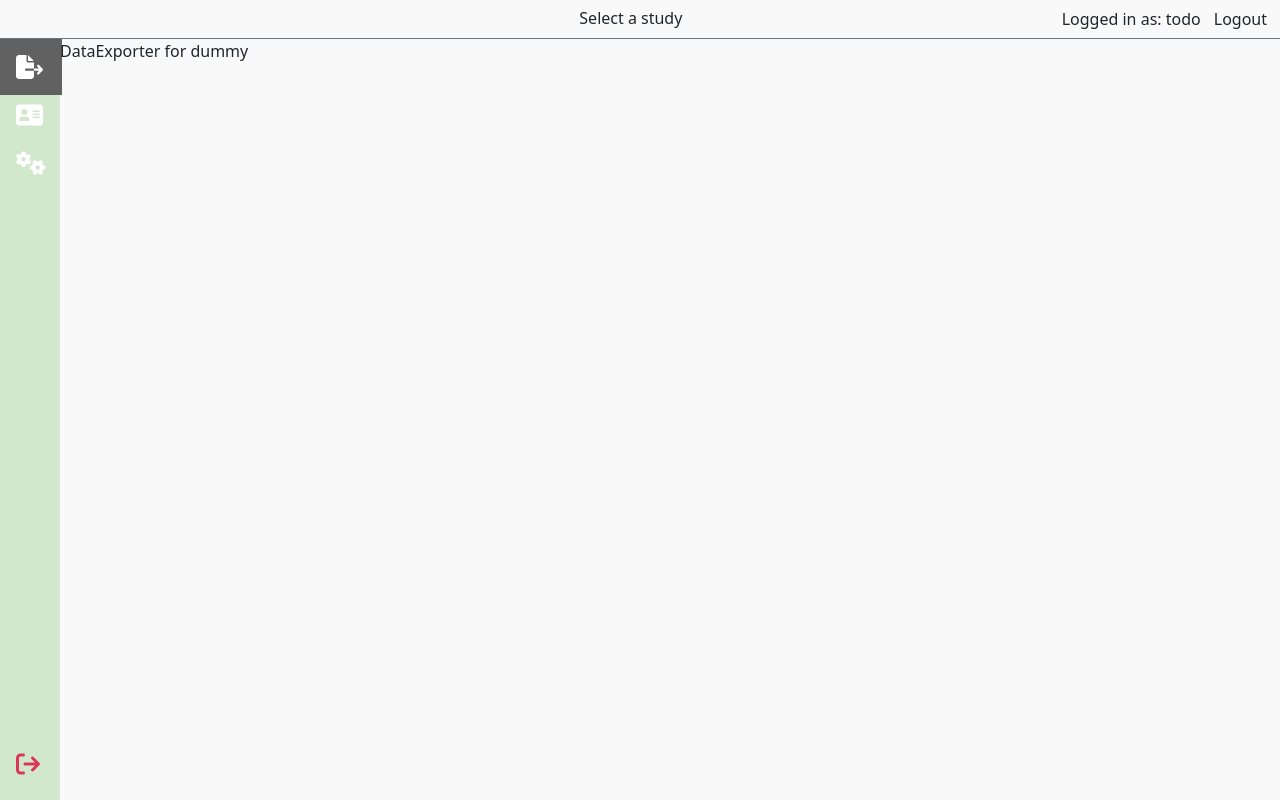
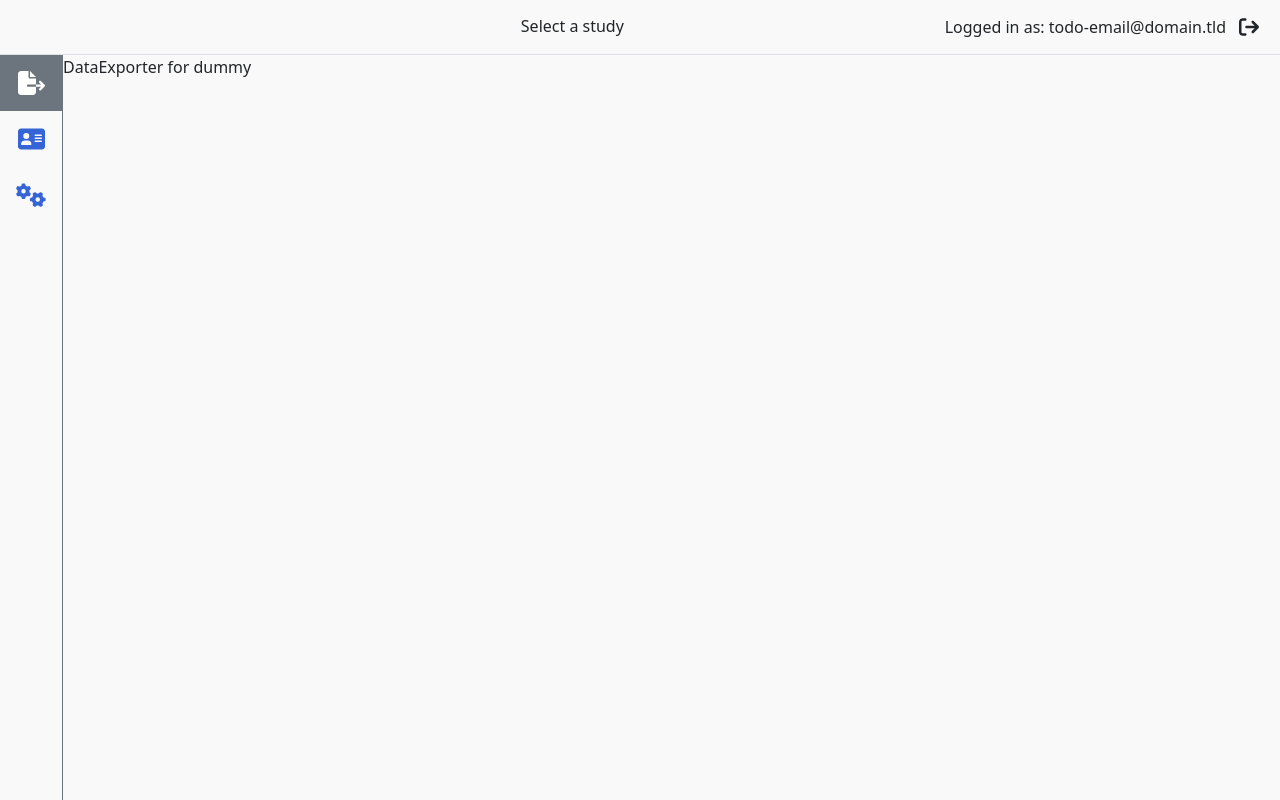
Before and after one commit to tekenradar/researcher-ui, a React (Create React App) app: page /studies/dummy/exporter in a window 1280 px wide. Built offline with nearby package versions, Linux system fonts and the light colour scheme.

Commit message:
improve navigation menu colors and behaviour

```diff
--- a/src/components/Appbar.tsx
+++ b/src/components/Appbar.tsx
@@ -2,30 +2,44 @@ import React from "react";
 import { useAppContext } from "../hooks/useAppContext";
 import clsx from "clsx";
 import { useStudyColorClassnames } from "../hooks/useStudyColorClassnames";
+import { NavLink } from "react-router-dom";
+import { FontAwesomeIcon } from "@fortawesome/react-fontawesome";
+import { faArrowLeft, faArrowRightFromBracket } from "@fortawesome/free-solid-svg-icons";
 
 const Appbar: React.FC = () => {
   const appContext = useAppContext();
-  const { bgColor, color } = useStudyColorClassnames();
+  const { bgColor, color, borderClassName } = useStudyColorClassnames();
 
   const studyName = appContext.studyInfo ? appContext.studyInfo.name : 'Select a study';
 
+  const exitStudyButton = <div style={{ width: 200 }}>
+    {appContext.studyInfo !== undefined ? <NavLink className={clsx(
+      "nav-link",
+      color
+    )} to="../">
+      <FontAwesomeIcon className="fa-lg me-2" icon={faArrowLeft} />
+      Exit Study
+    </NavLink> : null}
+
+  </div>
+
   return (
     <div className={clsx(
-      "border-bottom border-secondary d-flex align-items-center",
+      "border-bottom d-flex align-items-center py-2",
       bgColor,
-      color
+      color,
+      borderClassName,
     )}>
-      <div style={{ width: 200 }}>
+      {exitStudyButton}
+      <h1 className={clsx(
+        "flex-grow-1 text-center h6 m-0",
+        color,
+      )}>{studyName}</h1>
 
-      </div>
-      <div className="flex-grow-1 text-center">
-        <h1 className={clsx(
-          "h6 m-0",
-          color,
-        )}>{studyName}</h1>
-      </div>
-      <span>Logged in as: {"todo"}</span>
-      <button className="btn">Logout</button>
+      <span>Logged in as: {"todo-email@domain.tld"}</span>
+      <button className={clsx("btn", color)}>
+        <FontAwesomeIcon className="fa-lg me-2" icon={faArrowRightFromBracket} />
+      </button>
     </div>
   );
 };
--- a/src/components/study/NavigationMenu.tsx
+++ b/src/components/study/NavigationMenu.tsx
@@ -1,58 +1,78 @@
 import clsx from "clsx";
 import React from "react";
-import { Nav } from "react-bootstrap";
+import { Nav, OverlayTrigger, Tooltip } from "react-bootstrap";
 import { NavLink } from "react-router-dom";
 import { FontAwesomeIcon } from "@fortawesome/react-fontawesome";
 import { faFileExport } from "@fortawesome/free-solid-svg-icons";
 import { faAddressCard } from "@fortawesome/free-solid-svg-icons";
 import { faGears } from "@fortawesome/free-solid-svg-icons";
-import { faArrowRightFromBracket } from "@fortawesome/free-solid-svg-icons";
-import "../../stylesheets/css/components/study/NavigationMenu.css";
 import { useStudyColorClassnames } from "../../hooks/useStudyColorClassnames";
+import { IconProp } from "@fortawesome/fontawesome-svg-core";
 
 interface NavigationMenuProps { }
 
+interface NavMenuItemProps {
+  tooltip: string;
+  to: string;
+  icon: IconProp;
+  bgColorClass: string;
+  colorClass: string;
+}
+
+const NavMenuItem: React.FC<NavMenuItemProps> = (props) => {
+  return <OverlayTrigger
+    placement="right"
+    overlay={
+      <Tooltip>{props.tooltip}</Tooltip>
+    }
+  >
+    <NavLink
+      className={({ isActive }) =>
+        clsx("nav-link py-3 text-center scale-effect-on-hover", props.colorClass, { ["active text-white bg-secondary fw-bold " + props.bgColorClass]: isActive })
+      }
+      to={props.to} //  "settings"
+    >
+      <FontAwesomeIcon className="fa-xl icon" icon={props.icon} />
+    </NavLink>
+  </OverlayTrigger>
+}
+
 
 const NavigationMenu: React.FC<NavigationMenuProps> = (props) => {
-  const { bgColor, color } = useStudyColorClassnames();
+  const { bgColor, color, bgDarkColor, borderClassName, btnClassName } = useStudyColorClassnames();
 
   return (
     <div
-      className={`${bgColor} ${color} border-end h-100 alert-study-tekenradar d-flex flex-column`}
-      style={{ minHeight: "100%", width: 60 }}
+      className={clsx(
+        "border-end border-secondary h-100 d-flex flex-colum",
+        borderClassName,
+        color,
+        bgColor,
+      )}
+      style={{ minHeight: "100%" }}
     >
       <Nav className="flex-column flex-grow-1">
-        <NavLink
-          className={({ isActive }) =>
-            clsx("nav-link", { "active fw-bold": isActive })
-          }
-          style={{ paddingTop: "1rem", paddingBottom: "1rem" }}
+        <NavMenuItem
+          tooltip="Data Exporter"
+          colorClass={color}
+          bgColorClass={bgDarkColor}
           to="exporter"
-        >
-          <FontAwesomeIcon className="fa-xl icon" icon={faFileExport} />
-        </NavLink>
-        <NavLink
-          className={({ isActive }) =>
-            clsx("nav-link", { "active fw-bold": isActive })
-          }
-          style={{ paddingBottom: "1rem" }}
+          icon={faFileExport}
+        />
+        <NavMenuItem
+          tooltip="Participant Records"
+          colorClass={color}
+          bgColorClass={bgDarkColor}
           to="participant-records"
-        >
-          <FontAwesomeIcon className="fa-xl icon" icon={faAddressCard} />
-        </NavLink>
-        <NavLink
-          className={({ isActive }) =>
-            clsx("nav-link", { "active fw-bold": isActive })
-          }
-          style={{ paddingBottom: "1rem" }}
+          icon={faAddressCard}
+        />
+        <NavMenuItem
+          tooltip="Study Settings"
+          colorClass={color}
+          bgColorClass={bgDarkColor}
           to="settings"
-        >
-          <FontAwesomeIcon className="fa-xl icon" icon={faGears} />
-        </NavLink>
-        <div className="flex-grow-1"></div>
-        <NavLink className={"nav-link text-danger pb-4 fw-bold"} to="../">
-          <FontAwesomeIcon className="fa-xl" icon={faArrowRightFromBracket} />
-        </NavLink>
+          icon={faGears}
+        />
       </Nav>
     </div>
   );
--- a/src/hooks/useStudyColorClassnames.ts
+++ b/src/hooks/useStudyColorClassnames.ts
@@ -4,18 +4,27 @@ import { useAppContext } from "./useAppContext";
 export const useStudyColorClassnames = (): {
   bgColor: string;
   color: string;
+  bgDarkColor: string;
+  borderClassName: string;
+  btnClassName: string;
 } => {
   const appContext = useAppContext();
 
   if (appContext.studyKey === undefined) {
     return {
       bgColor: `bg-white`,
-      color: `text-dark`
+      color: `text-dark`,
+      bgDarkColor: 'bg-primary',
+      borderClassName: 'border-secondary',
+      btnClassName: 'btn-primary',
     }
   }
 
   return {
     bgColor: `alert-study-${appContext.studyKey}`,
-    color: `text-study-${appContext.studyKey}`
+    bgDarkColor: `bg-study-${appContext.studyKey}`,
+    color: `text-study-${appContext.studyKey}`,
+    borderClassName: `border-study-${appContext.studyKey}`,
+    btnClassName: `btn-study-${appContext.studyKey}`,
   }
 }
--- a/src/stylesheets/scss/AppTheme.scss
+++ b/src/stylesheets/scss/AppTheme.scss
@@ -15,28 +15,6 @@ $theme-colors: (
   "warning": $warning,
   "danger": $danger,
 );
-$gradients: (
-  ) !default;
-$gradients: map-merge((firstStudyColor: linear-gradient(to right, #4c515f, #4286f4),
-      secondStudyColor: linear-gradient(to right, #0a504a, #38ef7d),
-      thirdStudyColor: linear-gradient(to right, #a86008, #ffba56),
-      fourthStudyColor: linear-gradient(135deg, #23bdb8 0%, #43e794 100%),
-    ), $gradients
-);
-
-@mixin bg-gradient($gradient) {
-
-  background: $gradient;
-
-}
-
-.firstStudyTheme {
-  @include bg-gradient(map-get($gradients, firstStudyColor));
-}
-
-.secondStudyTheme {
-  @include bg-gradient(map-get($gradients, secondStudyColor));
-}
 
 $custom-colors: (
   "study-tekenradar": #1C8E00,
@@ -46,4 +24,13 @@ $custom-colors: (
 // Merge the maps
 $theme-colors: map-merge($theme-colors, $custom-colors);
 
+.scale-effect-on-hover {
+  transition: transform 300ms ease-in-out;
+  cursor: pointer;
+}
+
+.scale-effect-on-hover:hover {
+  transform: scale(1.035);
+}
+
 @import "~bootstrap/scss/bootstrap";
```
